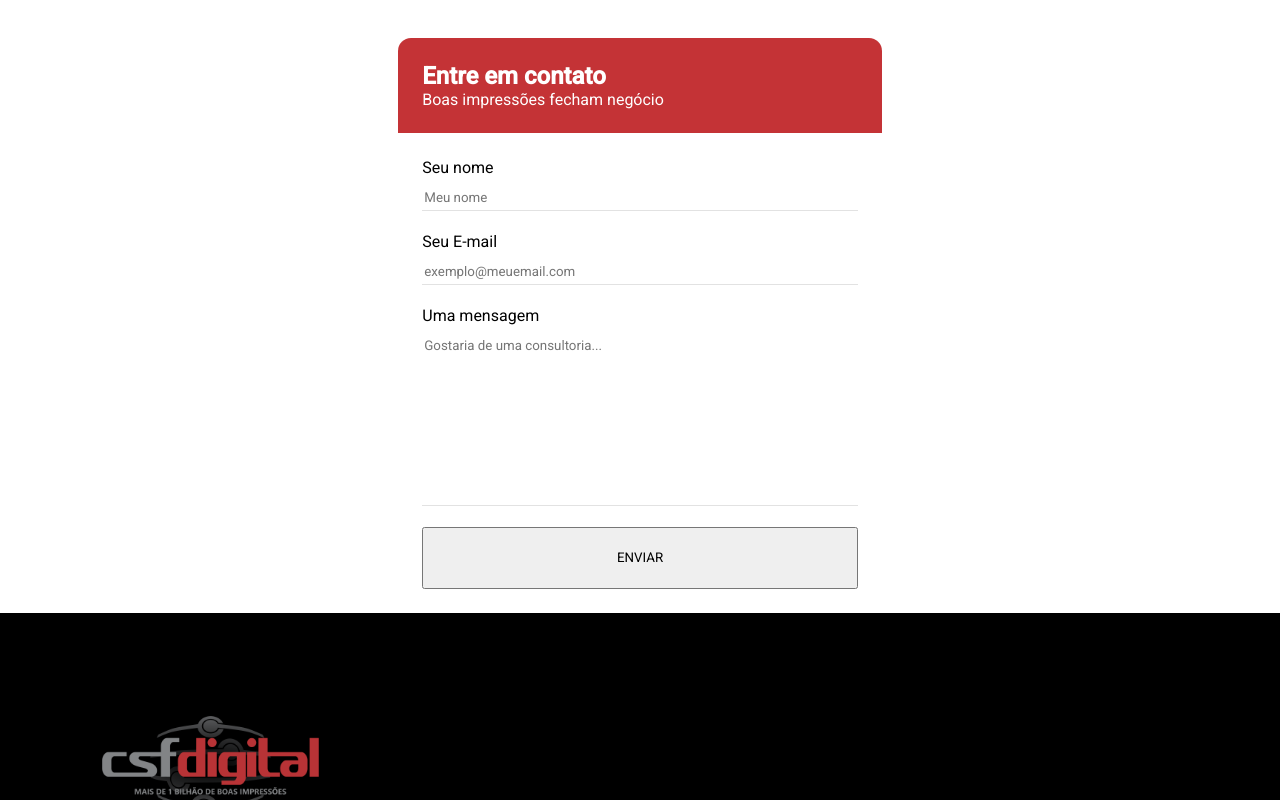
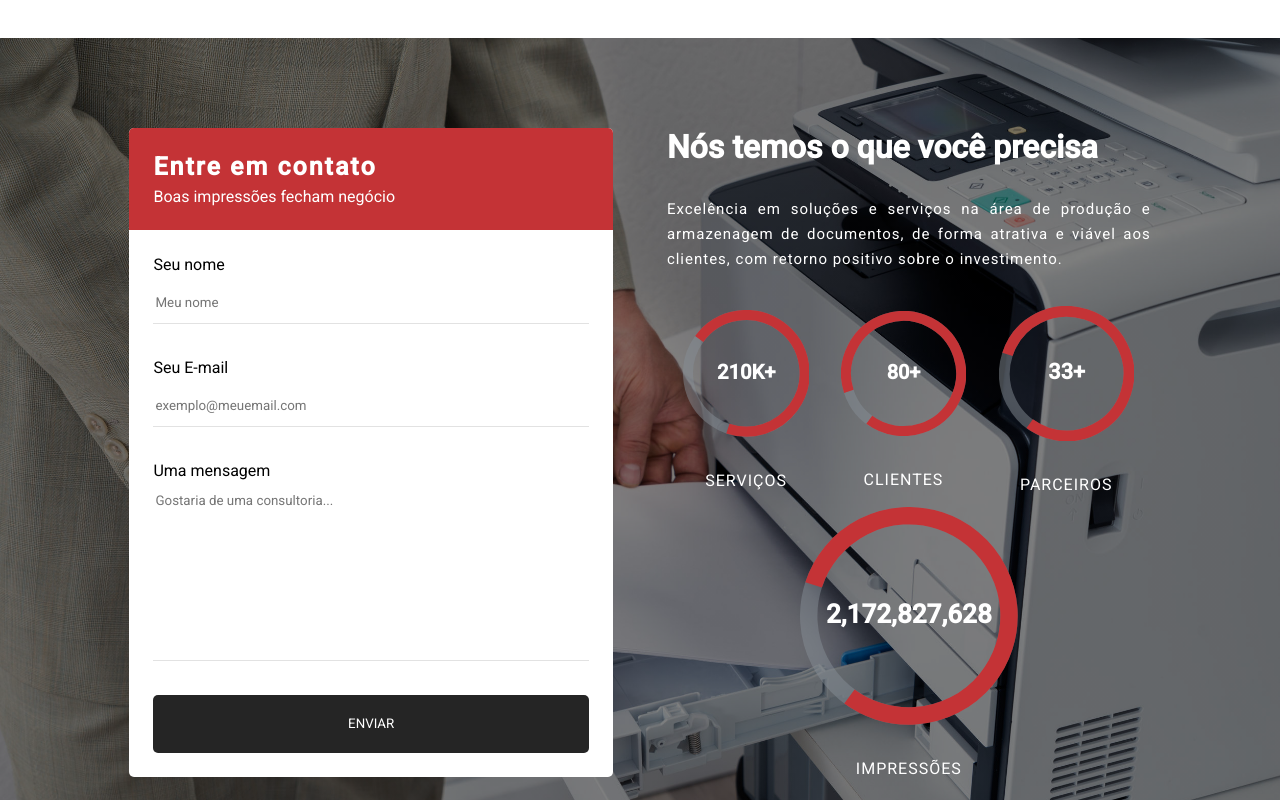
Before and after one commit to zeekias/csf-wb, a Next.js app: page / in a window 1280 px wide. Shown: the part 1560-2360 px from the top of the page. Built offline with nearby package versions, Linux system fonts and the light colour scheme.

Commit message:
Parte de Contato Home finalizada

```diff
--- a/package.json
+++ b/package.json
@@ -18,6 +18,7 @@
     "eslint-config-next": "13.1.4",
     "next": "13.1.4",
     "react": "18.2.0",
+    "react-circular-progressbar": "^2.1.0",
     "react-dom": "18.2.0",
     "react-icons": "^4.7.1",
     "styled-components": "^5.3.6",
--- a/src/components/home/Home.tsx
+++ b/src/components/home/Home.tsx
@@ -1,9 +1,11 @@
 import Image from 'next/image'
-import React from 'react'
+import React, { useState } from 'react'
 import { HomeContactSection, HomeSliderSection, HomeStyled, RepresentativesSection, SectionTitle, SoluctionsSection } from './styles'
 import { IoMdCart } from "react-icons/io";
 import { FaPrint, FaWrench } from "react-icons/fa";
 import { MdOutlineComputer } from "react-icons/md";
+import { buildStyles, CircularProgressbar } from 'react-circular-progressbar';
+import 'react-circular-progressbar/dist/styles.css';
 import samsungLogo from '@/src/assets/logo-samsung-bgnone.png'
 import kyoceraLogo from '@/src/assets/logo-kyocera-bgnone.png'
 import xeroxLogo from '@/src/assets/logo-xerox-bgnone.png'
@@ -12,10 +14,27 @@ import ricohLogo from '@/src/assets/ricoh-logo.png'
 import brotherLogo from '@/src/assets/brother-logo.png'
 
 
+export default function Home() {
 
-const representativesLogos = [samsungLogo, xeroxLogo, kyoceraLogo];
+    const date = new Date();
+    let numeroDoDiaDoMes = date.getDate();
+    const horaAtual = date.getUTCHours();
+    const minutosAtual = date.getUTCMinutes();
+    const segundosAtual = date.getUTCSeconds();
+    const quantidadeDeSegundosAtual = (numeroDoDiaDoMes - 1) * 24 * 60 * 60 + horaAtual * 60 * 60 + minutosAtual * 60 + segundosAtual;
+    const contadorDeImpressoesAtual = quantidadeDeSegundosAtual * 6 + 2160000000 ;
 
-export default function Home() {
+    const [contadorDeImpressoes, setContadorDeImpressoes] = useState(contadorDeImpressoesAtual);
+
+    function incrementar(){
+            let timer = setInterval(()=>{
+                clearInterval(timer);
+                setContadorDeImpressoes(contadorDeImpressoes + 6);
+            }, 1000)
+    }
+
+    incrementar();
+
     return (
         <HomeStyled>
             <HomeSliderSection>
@@ -76,7 +95,7 @@ export default function Home() {
 
                 <div className='form'>
                     <div className="form-title">
-                        <h2>Entre em contato</h2>
+                        <h3>Entre em contato</h3>
                         <span>Boas impressões fecham negócio</span>
                     </div>
 
@@ -96,8 +115,75 @@ export default function Home() {
 
                         <button><span>ENVIAR</span></button>
                     </div>
+                </div>
 
+                <div className='from-contact-section'>
+                    <div className='contact-title'>
+                        <h2>Nós temos o que você precisa</h2>
+                        <p>Excelência em soluções e serviços na área de produção e armazenagem de documentos, de forma atrativa e viável aos clientes, com retorno positivo sobre o investimento.</p>
+                    </div>
+                    <ul className='progress-bar'>
 
+                        <li className='a'>
+
+                            <CircularProgressbar value={70} text={`210K+`}
+                                styles={buildStyles({
+                                    rotation: 0.85,
+                                    strokeLinecap: 'butt',
+                                    textSize: '16px',
+                                    pathTransitionDuration: 0.5,
+                                    pathColor: `rgb(196, 51, 54)`,
+                                    textColor: 'white',
+                                    trailColor: 'rgb(134, 142, 150, 0.5)',
+                                    backgroundColor: 'red',
+                                })} />
+                            <span>Serviços</span>
+                        </li>
+                        <li className='b'>
+                            <CircularProgressbar value={90} text={`80+`}
+                                styles={buildStyles({
+                                    rotation: 0.7,
+                                    strokeLinecap: 'butt',
+                                    textSize: '16px',
+                                    pathTransitionDuration: 0.5,
+                                    pathColor: `rgb(196, 51, 54)`,
+                                    textColor: 'white',
+                                    trailColor: 'rgb(134, 142, 150, 0.5)',
+                                    backgroundColor: 'red',
+                                })} />
+                            <span>Clientes</span>
+                        </li>
+                        <li className='c'>
+                            <CircularProgressbar value={80} text={`33+`}
+                                styles={buildStyles({
+                                    rotation: 0.8,
+                                    strokeLinecap: 'butt',
+                                    textSize: '16px',
+                                    pathTransitionDuration: 0.5,
+                                    pathColor: `rgb(196, 51, 54)`,
+                                    textColor: 'white',
+
+                                    trailColor: 'rgb(134, 142, 150, 0.5)',
+                                    backgroundColor: 'red',
+                                })} />
+                            <span>Parceiros</span>
+                        </li>
+                        <li className='d'>
+                            <CircularProgressbar value={80} text={`${contadorDeImpressoes.toLocaleString().padStart(10, ""+".")}`}
+                                styles={buildStyles({
+                                    rotation: 0.8,
+                                    strokeLinecap: 'butt',
+                                    textSize: '12px',
+                                    pathTransitionDuration: 0.5,
+                                    pathColor: `rgb(196, 51, 54)`,
+                                    textColor: 'white',
+
+                                    trailColor: 'rgb(134, 142, 150, 0.5)',
+                                    backgroundColor: 'red',
+                                })} />
+                            <span>Impressões</span>
+                        </li>
+                    </ul>
 
                 </div>
 
--- a/src/components/home/styles.ts
+++ b/src/components/home/styles.ts
@@ -158,32 +158,118 @@ export const SoluctionsSection = styled.section`
 
 export const HomeContactSection = styled.section`
     width: 100%;
-    padding: 0 8%;
+    padding: 90px 8%;
+    display: flex;
+    align-items: flex-start;
+    justify-content: space-around;
+    background-image:linear-gradient(rgba(0, 0, 0, 0.5), rgba(0, 0, 0, 0.5)), url("bg-conatct4.jpg");
+    background-attachment: fixed;
+    background-position: center;
+    background-repeat: no-repeat;
+    background-size: cover;
 
-    display: flex;
-    flex-direction: column;
-    align-items: center;
-    justify-content: center;
+    .from-contact-section{
+        width: 45%;
+        display: flex;
+        flex-direction: column;
+        align-items: center;
+        gap: 34px;
+
+        .contact-title{
+            display: flex;
+            flex-direction: column;
+            align-items: flex-start;
+            justify-content: center;
+            color: white;
+            gap: 31px;
+            h2{
+                font-size: 32px;
+            }
+            p{
+                width: 100%;
+                text-align: justify;
+                font-size: 15px;
+                font-weight: 400;
+                line-height: 25px;
+                letter-spacing: 1px;
+            }
+        }
+
+        .progress-bar{
+            width: 100%;
+            display: grid;
+            grid-template-areas: "a b c"
+                                 "d d d";
+            place-items: center;
+            place-content: center;
+
+            row-gap: 13px;
+
+
+           li{
+            width: 80%;
+            display: flex;
+            flex-direction: column;
+            align-items: center;
+            justify-content: center;
+            font-weight: 600;
+            gap: 34px;
+
+            span{
+                text-transform: uppercase;
+                font-weight: 400;
+                color: white;
+                letter-spacing: 1px;
+                cursor: default;
+            }
+           }
+           .a{
+            grid-area: a;
+           }
+           .b{
+            grid-area: b;
+           }
+           .c{
+            grid-area: c;
+           }
+           .d{
+            width: 45%;
+            grid-area: d;
+           }
+        }
+    }
+
     .form{
+        background-color: white;
         display: flex;
         flex-direction: column;
         align-items: center;
         justify-content: center;
+        border-radius: 5px;
         width: 45%;
         .form-title{
+            display: flex;
+            flex-direction: column;
+            gap: 5px;
             width: 100%;
             padding: 5%;
             color: white;
             background-color: rgb(196, 51, 54);
-            border-top-right-radius: 13px;
-            border-top-left-radius: 13px;
+            border-top-right-radius: 5px;
+            border-top-left-radius: 5px;
+            h3{
+                font-size: 25px;
+                font-weight: 700;
+                line-height: 30px;
+                letter-spacing: 2px;
+            }
         }
         .form-info{
             width: 100%;
             padding: 5%;
             display: flex;
             flex-direction: column;
-            gap: 21px;
+            gap: 34px;
             .f{
                 display: flex;
                 flex-direction: column;
@@ -192,7 +278,7 @@ export const HomeContactSection = styled.section`
                 gap: 8px;
                 input{
                     width: 100%;
-                    padding: 5px 2px;
+                    padding: 13px 2px;
                     border: none;
                     border-bottom: 1px solid rgb(226, 226, 226);
                 }
@@ -215,6 +301,18 @@ export const HomeContactSection = styled.section`
 
         button{
             padding: 5%;
+            transition: all 0.4S ease;
+            background-color: #252525;
+            border-radius: 5px;
+            border: none;
+            cursor: pointer;
+            span{
+                color: white
+            }
+
+            :hover{
+                background-color: #c43336;
+            }
         }
     }
 
```
Also changed, not shown: public/bg-conatct4.jpg (added), 1 other file (tests, documents, lock files or other folders).
